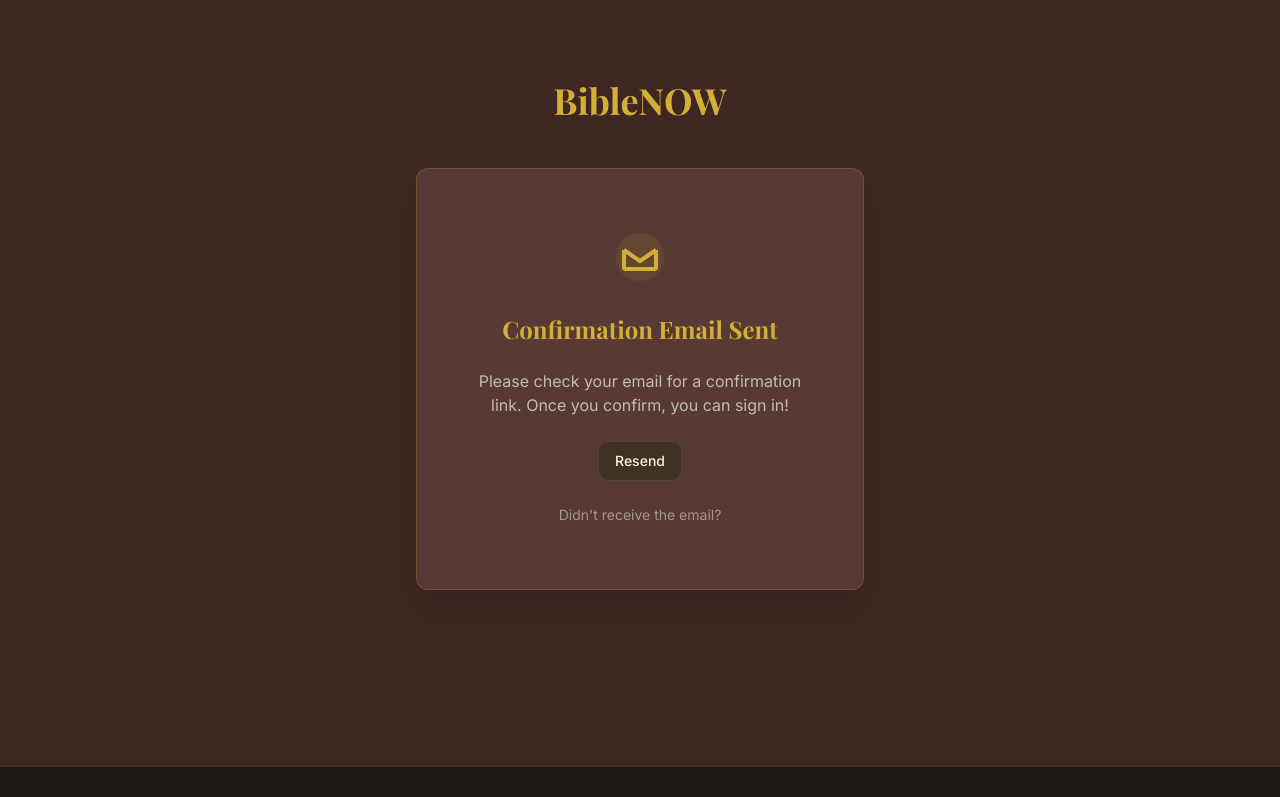
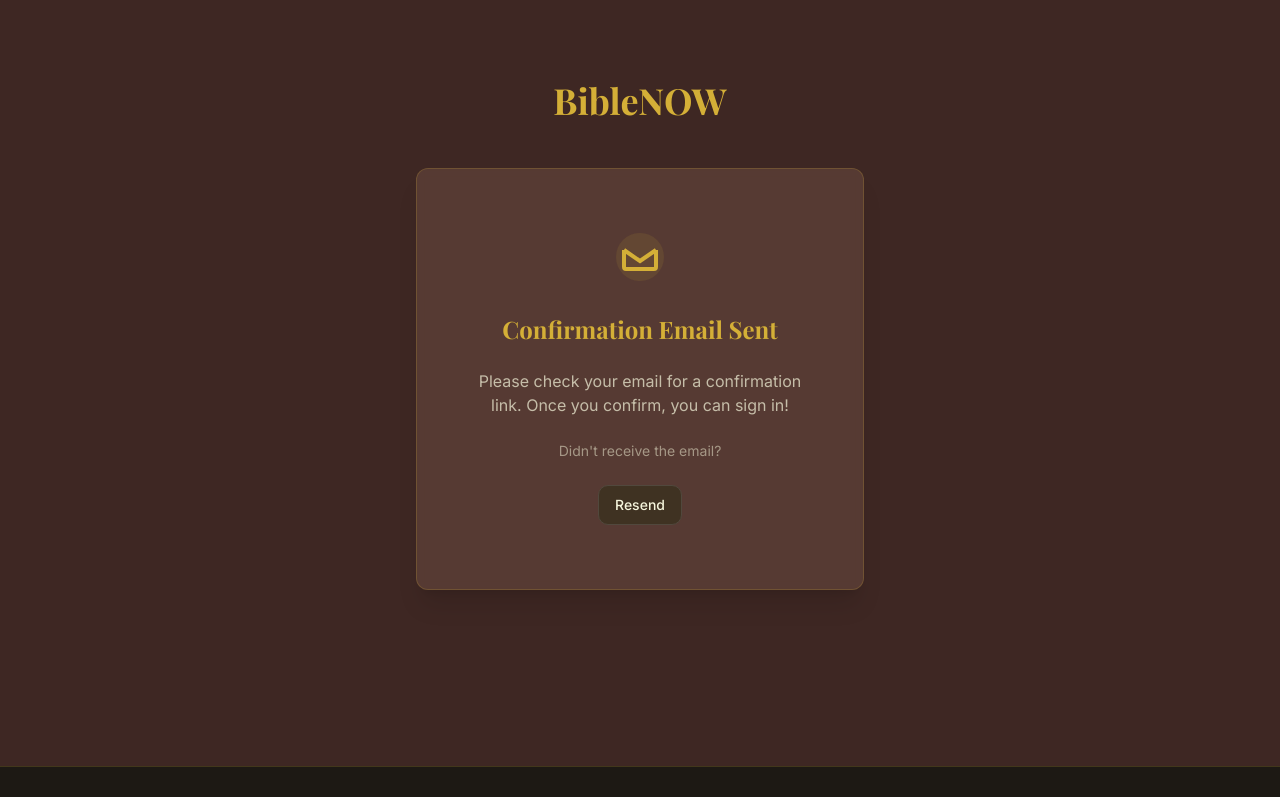
Before and after one commit to Jogbuagu11/auth-biblenow, a React (Vite) app: page /check-email in a window 1280 px wide. Shown: the top 797 px of the page. Built offline with nearby package versions, Linux system fonts and the light colour scheme.

Commit message:
Move button below question
Move the resend button below the confirmation email question in the CheckEmail component.

```diff
--- a/src/pages/CheckEmail.tsx
+++ b/src/pages/CheckEmail.tsx
@@ -44,6 +44,9 @@ const CheckEmail: React.FC = () => {
         <p className="text-center text-biblenow-beige/70">
           Please check your email for a confirmation link. Once you confirm, you can sign in!
         </p>
+        <p className="text-sm text-biblenow-beige/50 text-center">
+          Didn't receive the email?
+        </p>
         <Button
           onClick={handleResendEmail}
           disabled={isResending}
@@ -52,9 +55,6 @@ const CheckEmail: React.FC = () => {
         >
           {isResending ? "Resending..." : "Resend"}
         </Button>
-        <p className="text-sm text-biblenow-beige/50 text-center">
-          Didn't receive the email?
-        </p>
       </div>
     </AuthLayout>
   );
```
